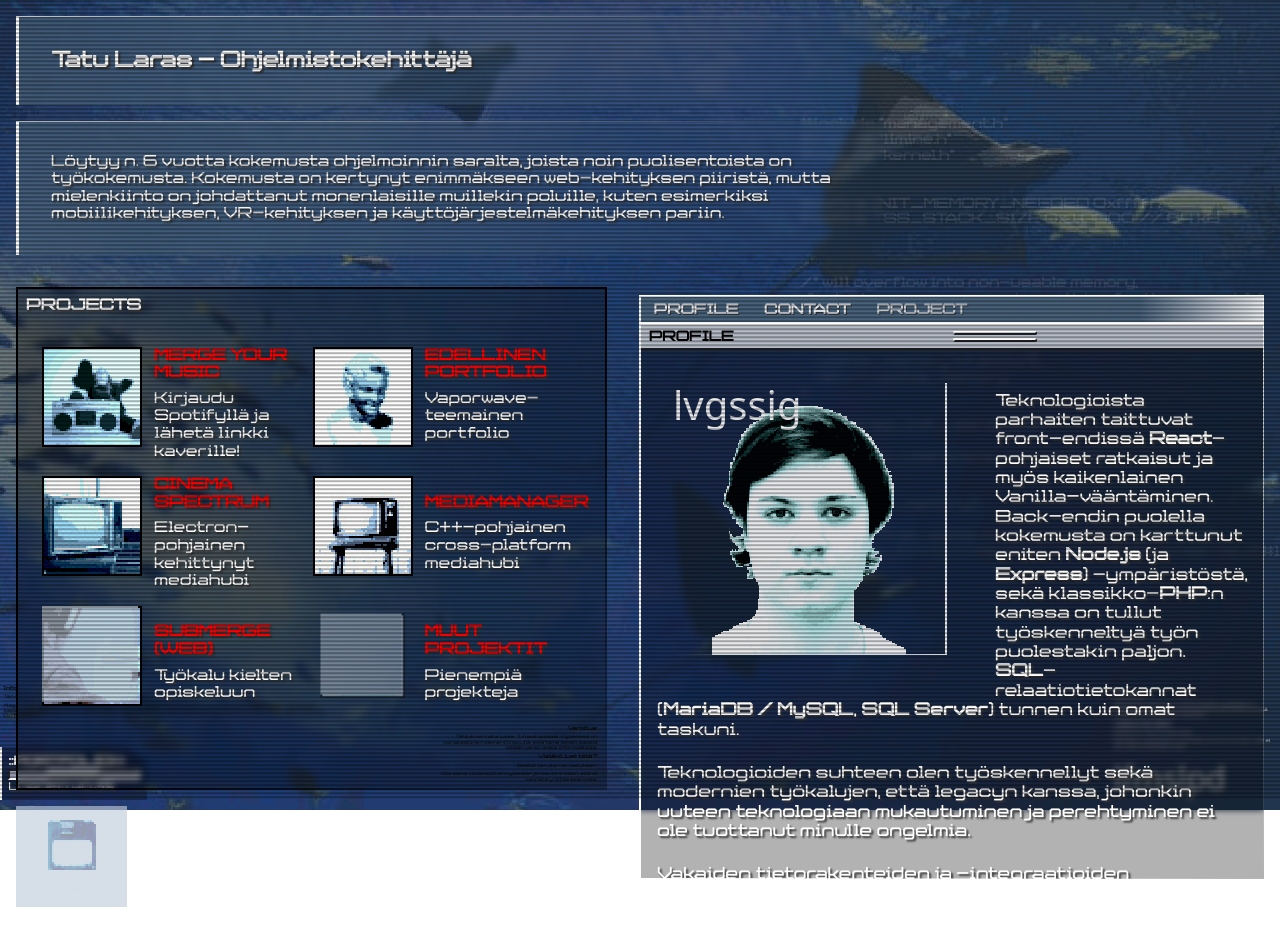
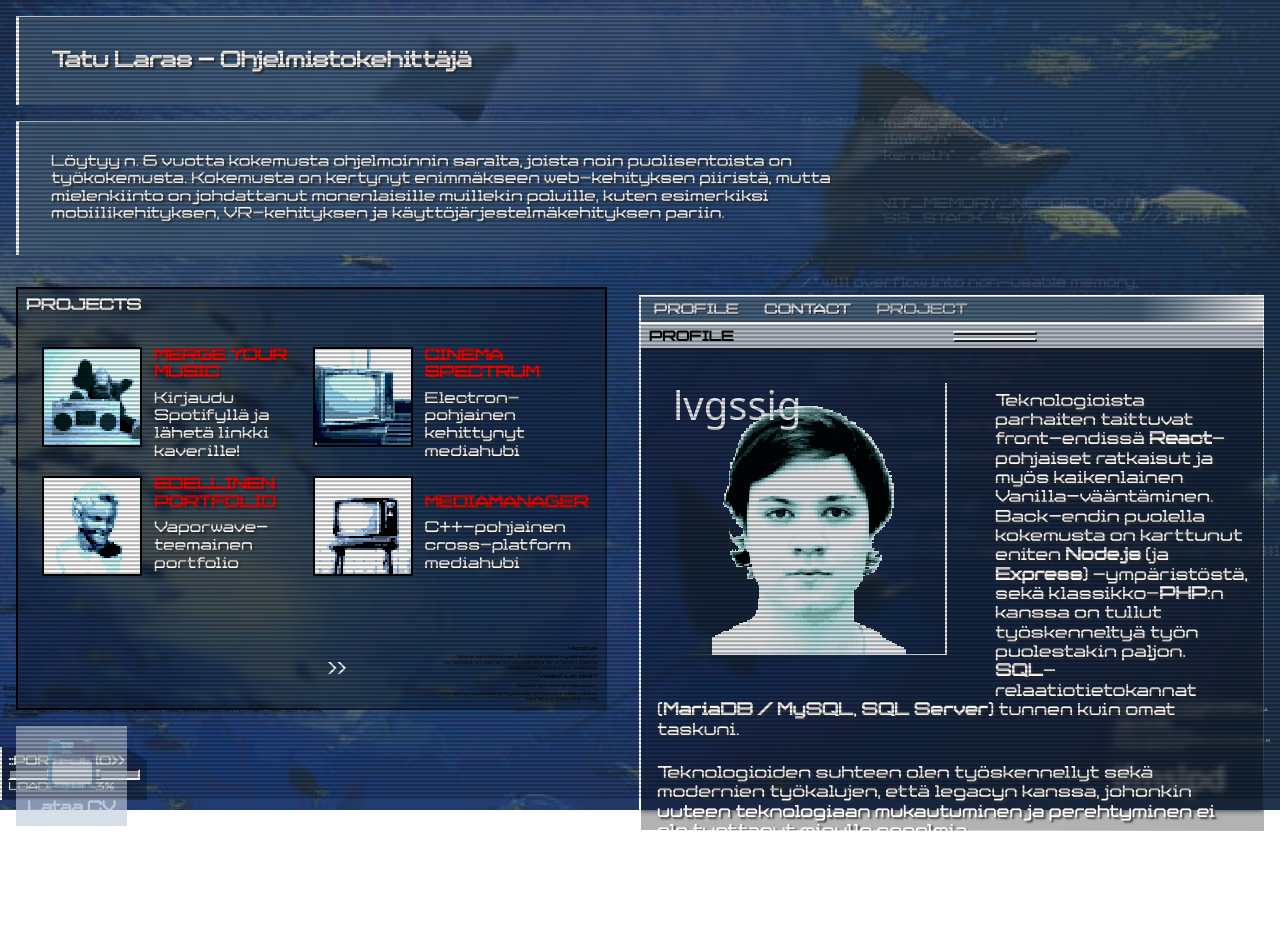
Before and after one commit to TatuLaras/portfolio-v2, a React (Vite) app: page / in a window 1280 px wide. Both pictures are taken after a click on the element "KIRJAUDU PORTAALIIN". Shown: the top 946 px of the page. After the commit the page ends 906 px from the top, so only its background shows below. Built offline with nearby package versions, Linux system fonts and the light colour scheme; a web font is replaced by a local one.

Commit message:
Project pagination and other touch-ups

```diff
--- a/src/components/projects/Projects.tsx
+++ b/src/components/projects/Projects.tsx
@@ -1,3 +1,4 @@
+import { useEffect, useState } from 'react';
 import { projects } from '../../content';
 import { delay } from '../../helpers';
 import { Project } from '../../types';
@@ -10,32 +11,67 @@ export default function Projects({
     delayValue: number;
     onProjectSelected: (project: Project) => void;
 }) {
+    const [offset, setOffset] = useState(0);
+    const [firstLoad, setFirstLoad] = useState(true);
+
     const delayBefore = 0.3;
     const delayBetween = 0.2;
+    const pageSize = 4;
+
     const baseDelay = delayValue + delayBefore;
+    const projectsEffective = projects.slice(offset, offset + pageSize);
+
+    function next() {
+        setFirstLoad(false);
+        setOffset((old) => old + pageSize);
+    }
+    function previous() {
+        setFirstLoad(false);
+        setOffset((old) => Math.max(old - pageSize, 0));
+    }
+
+    useEffect(() => {
+        console.log(offset, 'offset');
+    }, [offset]);
     return (
         <aside
-            className='projects blur-bg animate-open vertical'
+            className="projects blur-bg animate-open vertical"
             style={delay(delayValue)}
         >
-            <div className='border-bottom'></div>
-            <div className='border-right'></div>
-            <div className='title'>PROJECTS</div>
-            <div className='list'>
-                {projects.map((project, i) => {
-                    const itemDelay = baseDelay + delayBetween * i;
+            <div className="border-bottom"></div>
+            <div className="border-right"></div>
+            <div className="title">PROJECTS</div>
+            <div className="list">
+                {projectsEffective.map((project, i) => {
+                    const itemDelay = firstLoad
+                        ? baseDelay + delayBetween * i
+                        : delayBetween * i;
 
                     return (
                         <ListItem
                             project={project}
                             delayValue={itemDelay}
                             onProjectSelected={onProjectSelected}
-                            key={i}
+                            key={project.title}
                         />
                     );
                 })}
             </div>
-            <div className='really-small-text jitter' style={delay(baseDelay)}>
+            <nav>
+                <button
+                    onClick={previous}
+                    className={`${offset > 0 ? 'enabled' : ''} project-nav-button prev`}
+                >
+                    &lt;&lt;
+                </button>
+                <button
+                    onClick={next}
+                    className={`${offset + pageSize < projects.length ? 'enabled' : ''} project-nav-button`}
+                >
+                    &gt;&gt;
+                </button>
+            </nav>
+            <div className="really-small-text jitter" style={delay(baseDelay)}>
                 <h1>Varoitus:</h1>
                 <p>
                     Tätä ei kannata lukea. Tuhlaat aikaasi. Kyseessä on
--- a/src/content.tsx
+++ b/src/content.tsx
@@ -221,60 +221,33 @@ export const projects: Project[] = [
         img: '/img/portfolio/icons/mym.png',
         content: (
             <>
-                <img src='/img/portfolio/mym.png' />
-                <div className='tech'>
+                <a href="http://mergeyourmusic.laras.cc/">
+                    <img src="/img/portfolio/mym.png" />
+                </a>
+                <div className="tech">
                     React, Vite, TypeScript, Node.js, Express, Websockets, REST
                     API, Sass
                 </div>
                 <p>
-                    Merge your music taste with someone else's! Login with
+                    "Merge your music taste with someone else's! Login with
                     Spotify and send a link to your friend to start generating
-                    playlists from music you both enjoy.
+                    playlists from music you both enjoy."
                 </p>
                 <p>
-                    Spotify:n API-avaimeni kohtalo on vielä käsitteillä,
-                    tarkoittaen että vain ennalta määritetyt "betatestaajat"
-                    pystyvät kirjautua applikaatioon. Tämä muuttuu mikäli
-                    Spotify hyväksyy hakemukseni, jonka käsittelyyn pitäisi
-                    kulua noin 1,5 kk. Mikäli haluat betatestaajaksi, laitathan
-                    minulle meiliä!
+                    Äppi on nyt Spotifyn siunaama eli sitä pääsee kuka tahansa
+                    kokeilemaan. Linkki löytyy alta!
                 </p>
                 <p>
-                    <a href='http://mergeyourmusic.laras.cc/' target='_blank'>
+                    <a href="http://mergeyourmusic.laras.cc/" target="_blank">
                         Merge Your Music
                     </a>
                 </p>
                 <p>
                     <a
-                        href='https://github.com/TatuLaras/merge-your-music'
-                        target='_blank'
+                        href="https://github.com/TatuLaras/merge-your-music"
+                        target="_blank"
                     >
                         Projekti GitHubissa
-                    </a>
-                </p>
-            </>
-        ),
-    },
-    {
-        desc: 'Vaporwave-teemainen portfolio',
-        title: 'Edellinen portfolio',
-        img: '/img/portfolio/icons/portfolio1.png',
-        content: (
-            <>
-                <img src='/img/portfolio/portfolio1.png' />
-                <div className='tech'>
-                    React, Vite, TypeScript, Sass, Github actions
-                </div>
-                <p>
-                    Tätä edeltävä portfolio. Tämä nykyinen on toteutettu
-                    samoilla teknologioilla.
-                </p>
-                <p>
-                    <a
-                        href='https://tatularas.github.io/portfolio'
-                        target='_blank'
-                    >
-                        Linkki portfolioon
                     </a>
                 </p>
             </>
@@ -286,24 +259,23 @@ export const projects: Project[] = [
         img: '/img/portfolio/icons/mm2.jpg',
         content: (
             <>
-                <img src='/img/portfolio/mm2.png' />
-                <div className='tech'>
+                <a href="https://cinemaspectrum.laras.cc/">
+                    <img src="/img/portfolio/mm2.png" />
+                </a>
+                <div className="tech">
                     React, Vite, Redux, TypeScript, Node.js, Electron, Jest,
                     REST API, Sass
                 </div>
+                <p>
+                    <a href="https://cinemaspectrum.laras.cc/" target="_blank">
+                        Projektin kotisiivu
+                    </a>
+                </p>
                 <p>
                     <b>Cinema Spectrum</b> on web-teknologioilla ja Electronilla
                     toteutettu mediahubi / -keskus, joka tarjoaa paikallisten
                     TV-ohjelmien ja elokuvien kirjastolle (skannatut DVD:t tms.)
                     striimauspalvelun kaltaisen käyttöliittymän.
-                </p>
-                <p>
-                    <a
-                        href='https://github.com/TatuLaras/MediaManager2-electron'
-                        target='_blank'
-                    >
-                        Projekti GitHubissa
-                    </a>
                 </p>
                 <p>
                     Kyseinen ohjelma pyrkii erottumaan muista vastaavista
@@ -336,12 +308,34 @@ export const projects: Project[] = [
                         tuntemattomat-osio, joka listaa suoraan manuaalista
                         väliintuloa vaativat mediateokset.
                     </li>
-                    <li>
-                        <b>Out of The Box -toimivuus: </b>Cinema Spectrum on
-                        suunniteltu toimimaan mahdollisimman hyvin ns.
-                        "sellaisenaan".
-                    </li>
                 </ul>
+            </>
+        ),
+    },
+    {
+        desc: 'Vaporwave-teemainen portfolio',
+        title: 'Edellinen portfolio',
+        img: '/img/portfolio/icons/portfolio1.png',
+        content: (
+            <>
+                <a href="https://tatularas.github.io/portfolio">
+                    <img src="/img/portfolio/portfolio1.png" />
+                </a>
+                <div className="tech">
+                    React, Vite, TypeScript, Sass, Github actions
+                </div>
+                <p>
+                    Tätä edeltävä portfolio. Tämä nykyinen on toteutettu
+                    samoilla teknologioilla.
+                </p>
+                <p>
+                    <a
+                        href="https://tatularas.github.io/portfolio"
+                        target="_blank"
+                    >
+                        Linkki portfolioon
+                    </a>
+                </p>
             </>
         ),
     },
@@ -351,16 +345,18 @@ export const projects: Project[] = [
         img: '/img/portfolio/icons/mm.jpg',
         content: (
             <>
-                <img src='/img/portfolio/mediamanager.png' />
-                <div className='tech'>C++, Dear ImGui, REST API</div>
+                <a href="https://github.com/TatuLaras/MediaManager">
+                    <img src="/img/portfolio/mediamanager.png" />
+                </a>
+                <div className="tech">C++, Dear ImGui, REST API</div>
                 <p>
                     A cross-platform entertainment hub for managing your local
                     collection of movies and TV shows.
                 </p>
                 <p>
                     <a
-                        href='https://github.com/TatuLaras/MediaManager'
-                        target='_blank'
+                        href="https://github.com/TatuLaras/MediaManager"
+                        target="_blank"
                     >
                         MediaManager GitHubissa
                     </a>
@@ -375,8 +371,10 @@ export const projects: Project[] = [
         img: '/img/portfolio/icons/submergeold.jpg',
         content: (
             <>
-                <img src='/img/portfolio/submergeold.jpg' />
-                <div className='tech'>
+                <a href="https://tatularas.github.io/submerge-landing/">
+                    <img src="/img/portfolio/submergeold.jpg" />
+                </a>
+                <div className="tech">
                     JavaScript, Node.js, Express, MySQL, EJS, REST API,
                     Bootstrap
                 </div>
@@ -403,8 +401,8 @@ export const projects: Project[] = [
                     uudempi työpöytäpohjainen offline-versio on tekeillä. Vanhan
                     etusivun löydät{' '}
                     <a
-                        href='https://tatularas.github.io/submerge-landing/'
-                        target='_blank'
+                        href="https://tatularas.github.io/submerge-landing/"
+                        target="_blank"
                     >
                         täältä
                     </a>
@@ -412,10 +410,10 @@ export const projects: Project[] = [
                 </p>
                 <p>Esittelyvideo:</p>
                 <iframe
-                    className='video-embed'
-                    src='https://www.youtube.com/embed/Ggv0v3yDv28'
-                    title='YouTube video player'
-                    allow='accelerometer; autoplay; clipboard-write; encrypted-media; gyroscope; picture-in-picture'
+                    className="video-embed"
+                    src="https://www.youtube.com/embed/Ggv0v3yDv28"
+                    title="YouTube video player"
+                    allow="accelerometer; autoplay; clipboard-write; encrypted-media; gyroscope; picture-in-picture"
                     allowFullScreen
                 ></iframe>
             </>
@@ -429,7 +427,7 @@ export const projects: Project[] = [
             <>
                 <p>
                     Muut pienemmät projektit löydät{' '}
-                    <a href='https://github.com/TatuLaras/' target='_blank'>
+                    <a href="https://github.com/TatuLaras/" target="_blank">
                         GitHubistani
                     </a>
                     .
--- a/src/styles/_projects.scss
+++ b/src/styles/_projects.scss
@@ -1,3 +1,19 @@
+@keyframes redFlash {
+    0% {
+        color: white;
+        filter: none;
+    }
+    50% {
+        color: red;
+        transform: translateX(var(--hover-offset));
+        filter: blur(2px);
+    }
+    100% {
+        color: white;
+        filter: none;
+    }
+}
+
 .projects {
     border: 2px solid black;
     border-width: 2px 0 0 2px;
@@ -10,11 +26,7 @@
         );
     }
     .border-right {
-        background: linear-gradient(
-            0,
-            rgba(0, 0, 0, 0) 0%,
-            rgb(0, 0, 0) 100%
-        );
+        background: linear-gradient(0, rgba(0, 0, 0, 0) 0%, rgb(0, 0, 0) 100%);
     }
 
     background-color: rgba(0, 0, 0, 0.3);
@@ -71,6 +83,39 @@
         }
     }
 
+    nav {
+        display: flex;
+        justify-content: center;
+        margin-bottom: 1em;
+        gap: 1em;
+
+        .project-nav-button {
+            opacity: 0;
+            background: none;
+            border: none;
+            color: white;
+            font-family: 'Rift';
+            font-size: 1.1em;
+            font-weight: 500;
+            padding: 0.4em;
+            --hover-offset: 0.1em;
+
+            &.prev {
+                --hover-offset: -0.1em;
+            }
+
+            &.enabled {
+                opacity: 1;
+                cursor: pointer;
+            }
+
+            &.enabled:hover,
+            &.enabled:active {
+                animation: redFlash 0.2s linear;
+            }
+        }
+    }
+
     .really-small-text {
         text-align: right;
         color: black;
--- a/src/styles/_window.scss
+++ b/src/styles/_window.scss
@@ -98,7 +98,7 @@
     }
 
     .body {
-        max-height: 33rem;
+        max-height: 30rem;
         flex: 1;
         overflow-y: auto;
         z-index: 5;
```
Also changed, not shown: 1 other file (tests, documents, lock files or other folders).
